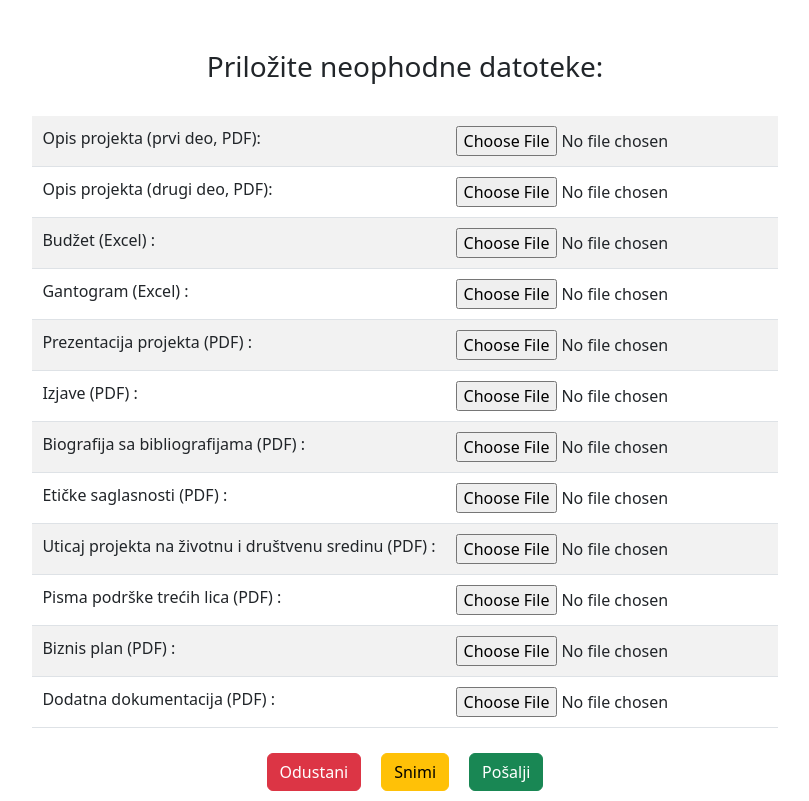
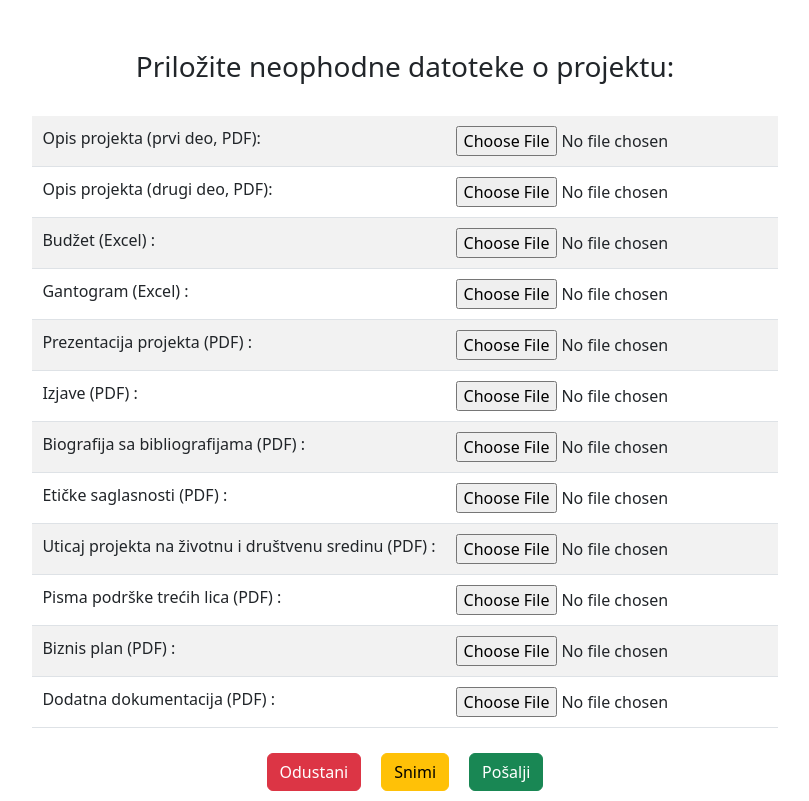
Before and after one commit to SinisaBeronja/ETFProject, an Angular app in the folder frontend/app/: page /upload-files in a window 1280 px wide. Shown: the whole page, without its empty margins (235-1044 px from the left). Built offline with nearby package versions, Linux system fonts and the light colour scheme.

Commit message:
Stefan uradio

```diff
--- a/frontend/app/src/app/upload-files/upload-files.component.html
+++ b/frontend/app/src/app/upload-files/upload-files.component.html
@@ -1,4 +1,4 @@
-<h3>Priložite neophodne datoteke:</h3>
+<h3>Priložite neophodne datoteke o projektu:</h3>
 <br />
 <div class="container">
   <div class="row">
```
Also changed, not shown: 4 other files (tests, documents, lock files or other folders).
